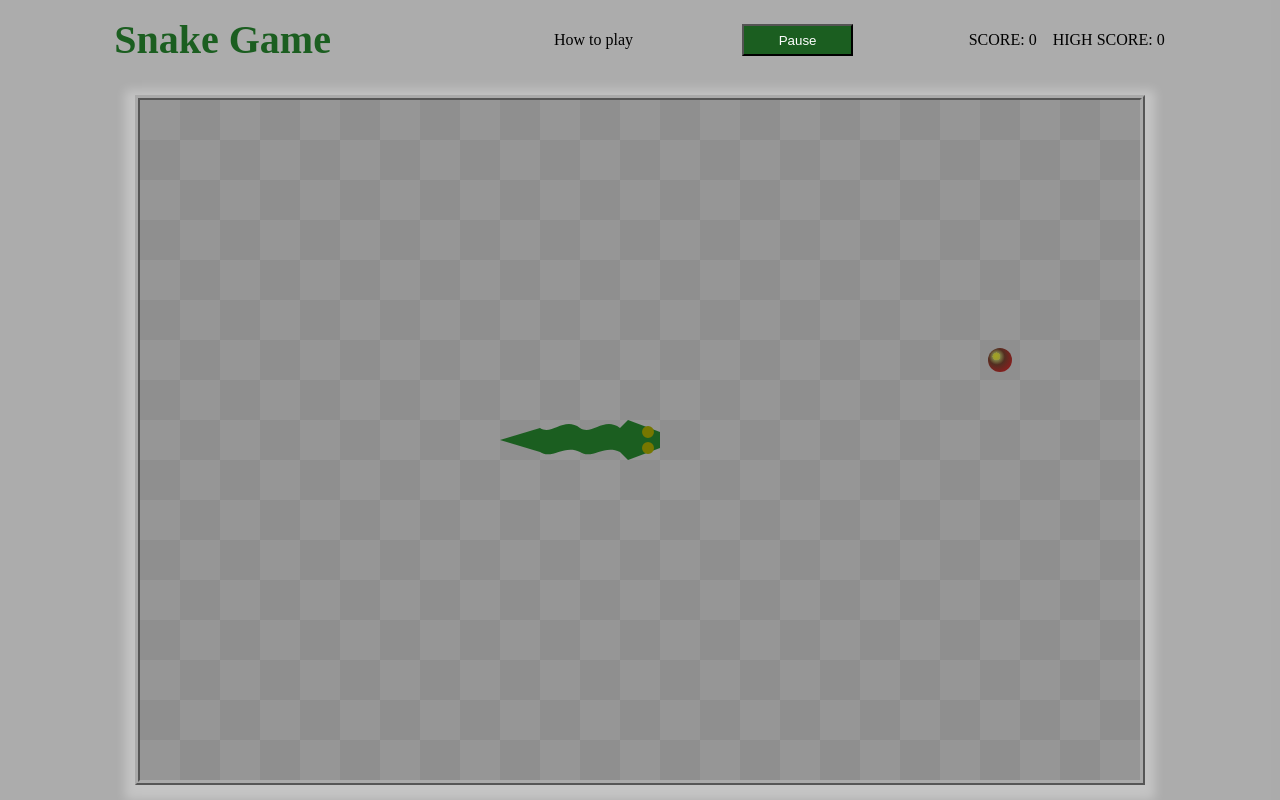
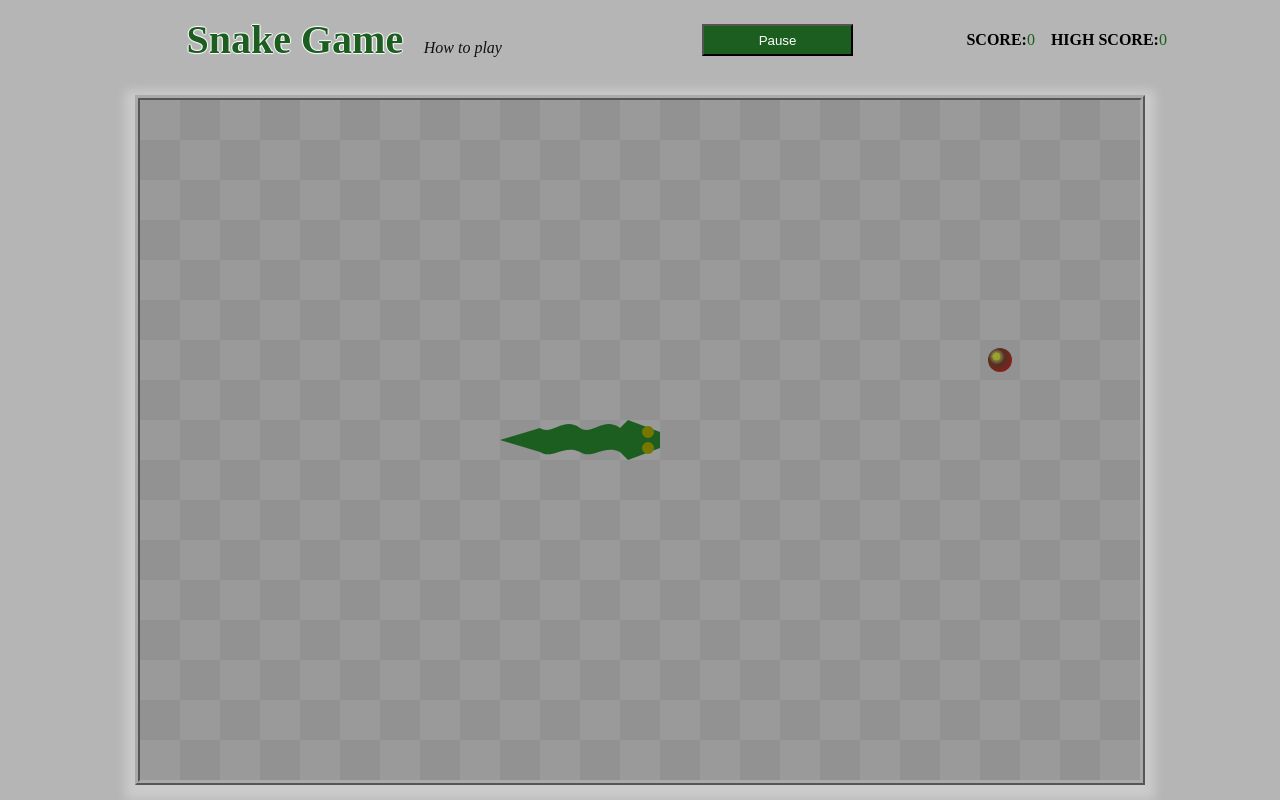
Before and after one commit to tenzint/snakeGame, a Vue app: page / in a window 1280 px wide. Built offline with nearby package versions, Linux system fonts and the light colour scheme.

Commit message:
Dialog added

```diff
--- a/src/App.vue
+++ b/src/App.vue
@@ -19,7 +19,7 @@ body,
   box-sizing: border-box;
   font-size: 1em;
   line-height: 2;
-  background-color: rgba(128, 128, 128, 0.3);
+  background-color: rgba(143, 143, 143, 0.3);
   max-height: 100vh;
 }
 
--- a/src/components/Snake.vue
+++ b/src/components/Snake.vue
@@ -6,6 +6,7 @@ let containerRef = ref<HTMLDivElement | null>(null);
 let pausePlay = ref<string>("");
 let self: SnakeGame;
 let score = ref<number>(0);
+let dialog = ref<boolean>(false);
 interface Position {
   x: number;
   y: number;
@@ -452,20 +453,46 @@ const moveRight = () => snake.moveRight();
 </script>
 
 <template>
+  <div class="dialog" v-show="dialog">
+    <h1 class="dialog-title title">Snake Game</h1>
+    <ul class="dialog-content">
+      <li>
+        Move the snake around and eat food to grow to get as high a score as possible
+      </li>
+      <li>The snake dies when it hits the border of the canvas or its own body</li>
+      <li>Control the snake's direction via the arrow keys</li>
+      <li>
+        Toggle the game state to pause<strong>/</strong>play via pressing the 'P' key or
+        the Play<strong>/</strong>Pause button
+      </li>
+    </ul>
+  </div>
+  <div class="container">
     <div class="title-container" ref="titleRef">
       <div class="title-big">
-      <h1 class="title">Snake Game</h1>
-      <span class="title-left howto">How to play</span>
-      <button class="button title-left" @click="togglePausePlay">{{ pausePlay }}</button>
+        <span class="main">
+          <h1 class="title text-shadow-white green-font">Snake Game</h1>
+          <span class="howto" @click="dialog = true">How to play</span>
+        </span>
+        <button class="button title-left" @click="togglePausePlay">
+          {{ pausePlay }}
+        </button>
       </div>
       <div class="title-small">
-      <span class="title-item">SCORE: {{ score }}</span>
-      <span class="title-item">HIGH SCORE: {{ highscore }}</span>
+        <span class="title-item">
+          <strong>SCORE:</strong>
+          <span class="green-font"> {{ score }} </span>
+        </span>
+        <span class="title-item">
+          <strong>HIGH SCORE:</strong>
+          <span class="green-font"> {{ highscore }} </span>
+        </span>
       </div>
     </div>
 
-  <div class="container" ref="containerRef">
+    <div class="canvas-container" ref="containerRef" @click="dialog = false">
       <canvas id="snakeCanvas" ref="canvasRef"> </canvas>
+    </div>
   </div>
 </template>
 
@@ -476,7 +503,11 @@ const moveRight = () => snake.moveRight();
   border: 5px ridge #aaaaaa;
   box-shadow: 0 5px 10px 10px rgb(256, 256, 256, 0.3);
 }
+.container {
+  /*position: absolute;*/
+}
 .title-container {
+  /*position: relative;*/
   --clr-green: #1b5e20;
   margin: 0;
   padding: 0;
@@ -498,40 +529,38 @@ const moveRight = () => snake.moveRight();
   margin: 0;
   padding: 0;
 }
+.main {
+  margin: 0;
+  padding: 0;
+  display: flex;
+  justify-content: center;
+  align-items: center;
+}
 .title {
   margin: 0;
   padding: 0;
   font-size: 2.5rem;
-  color: var(--clr-green);
+  width: 12ch;
+  text-align: center;
 }
 .title-left {
   flex: 1 1;
 }
-@media (min-width: 750px) {
-  .title-container {
-    flex-direction: row;
-  }
-  .title-big {
-    flex-direction: row;
-    flex: 8;
-    justify-content: flex-end;
-  }
-  .title-small {
-    flex: 4;
-  }
-  .title {
-    flex: 6;
-  }
 .howto {
-    flex: 4;
-  }
+  font-style: italic;
+  color: #111111;
+  cursor: pointer;
+  align-self: flex-end;
+  margin-bottom: 1rem;
+  border-radius: 1rem;
 }
 .title-item {
   padding: 0;
   text-align: right;
   margin: 1rem 0.5rem;
 }
-.container {
+.canvas-container {
+  /* position: relative; */
   margin: 0;
   padding: 0;
   display: flex;
@@ -546,4 +575,68 @@ const moveRight = () => snake.moveRight();
   color: white;
   background-color: var(--clr-green);
 }
+.dialog {
+  --clr-green: #1b5e20;
+  display: flex;
+  position: fixed;
+  align-items: center;
+  flex-flow: column wrap;
+  gap: 1rem;
+  background: #ffffff;
+  top: 50%;
+  left: 50%;
+  width: 80vw;
+  height: 80vh;
+  font-size: 1rem;
+  padding: 1.5rem 1rem;
+  margin: -40vh 0 0 -40vw;
+  line-height: 1.6rem;
+  border: .2rem solid #5E1B59;
+  border-radius: 1rem;
+  box-shadow: 0 4px 38rem 12rem var(--clr-green);
+}
+.dialog-title {
+  flex: 0 1 min-content;
+  color: white;
+  text-shadow: -1px 0 3px #5E1B59, 0 1px 3px #5E1B59, 1px 0 3px #5E1B59, 0 -1px 3px #5E1B59;
+}
+.dialog-content {
+  flex: 1 1 1;
+  max-width: 70ch;
+  list-style: square outside;
+  margin: 0;
+  padding: 0;
+  border-left: 5px double var(--clr-green);
+  padding-left: 1.5rem;
+}
+.green-font {
+  color: var(--clr-green);
+}
+.text-shadow-white {
+  text-shadow: -1px 0 1px white, 0 1px 1px white, 1px 0 1px white, 0 -1px 1px white;
+}
+@media (min-width: 750px) {
+  .title-container {
+    flex-direction: row;
+  }
+  .title-big {
+    flex-direction: row;
+    flex: 8;
+    gap: 1rem;
+    justify-content: center;
+  }
+  .title-small {
+    flex: 4;
+  }
+  .main {
+    flex: 6;
+  }
+  .howto {
+    width: 12ch;
+  }
+  .dialog {
+    width: 60vw;
+    margin-left: -30vw;
+  }
+}
 </style>
```
Also changed, not shown: 1 other file (tests, documents, lock files or other folders). Lines whose indentation alone changed are shown as unchanged.
